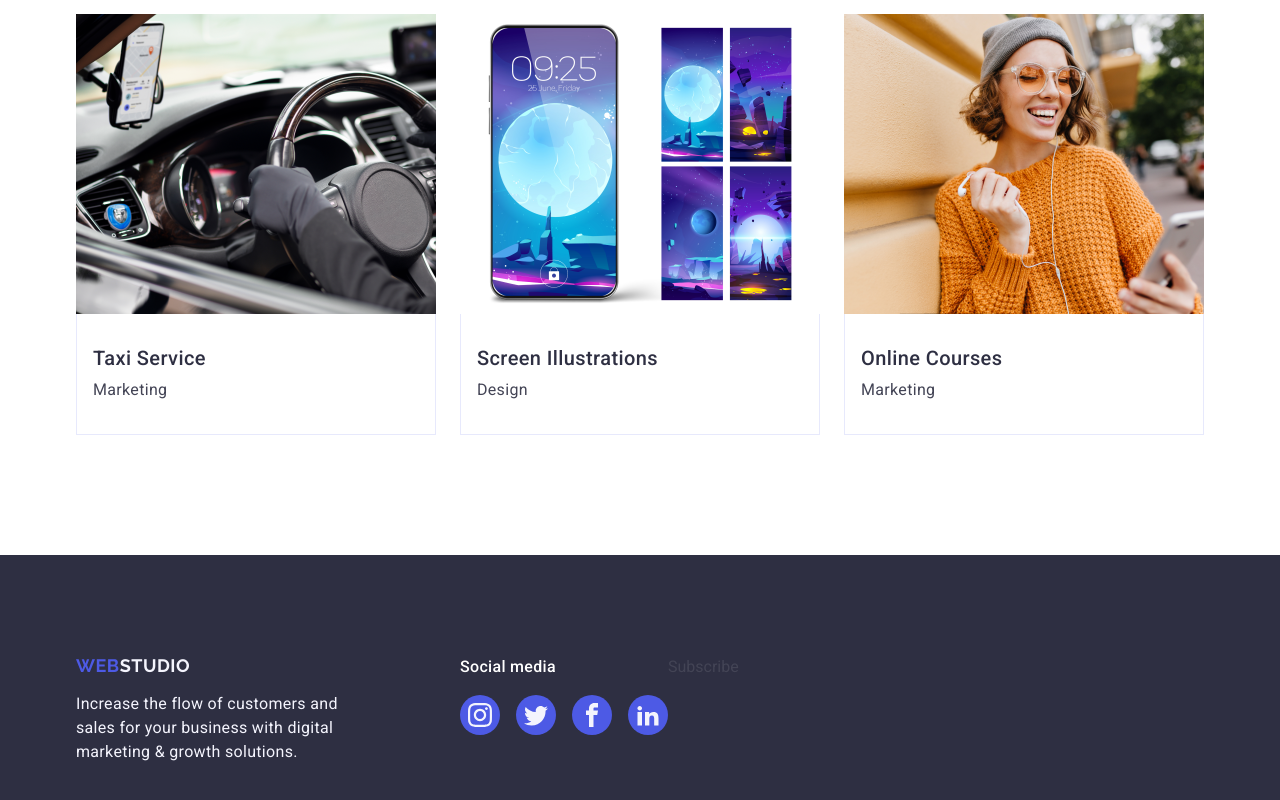
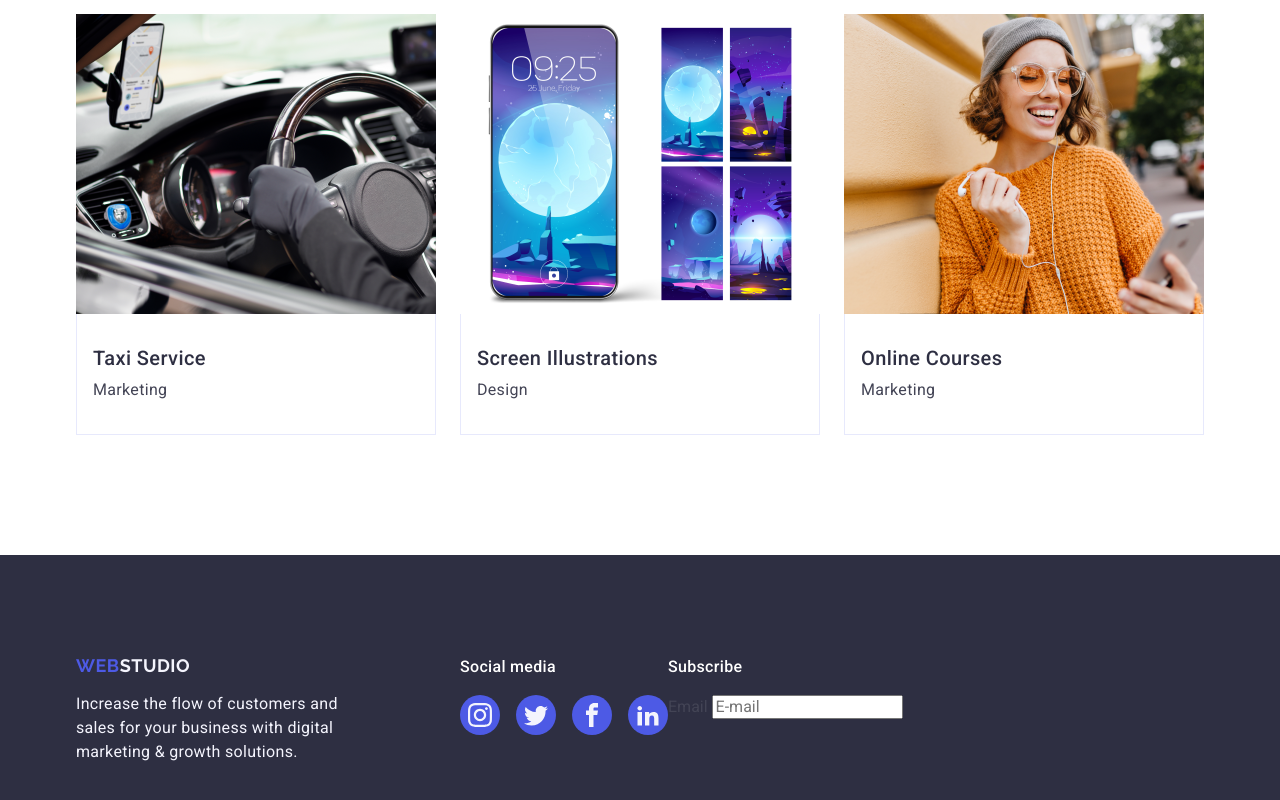
Before and after one commit to MerveSky/goit-markup-hw-05, a plain HTML site: page index.html in a window 1280 px wide. Shown: the part 2576-3376 px from the top of the page. Drawn offline with nearby package versions, Linux system fonts and the light colour scheme.

Commit message:
form change

```diff
--- a/css/style.css
+++ b/css/style.css
@@ -435,3 +435,11 @@ body {
 .footer-logo-container {
   margin-right: 120px;
 }
+.form-text {
+  margin-bottom: 16px;
+  font-weight: 500;
+  font-size: 16px;
+  line-height: 1.5;
+  letter-spacing: 0.02em;
+  color: #ffffff;
+}
--- a/index.html
+++ b/index.html
@@ -400,9 +400,15 @@
     </ul>
 </div>
 <div class="forms">
-    <p>Subscribe</p>
-    <form>
-
+    <p class="form-text">Subscribe</p>
+    <form class="footer-form">
+<label class="footer-form-label">
+Email
+<input class="footer-form-input"
+type="email"
+name="email"
+placeholder="E-mail" />
+</label>
     </form>
 </div>
 </div>
```
